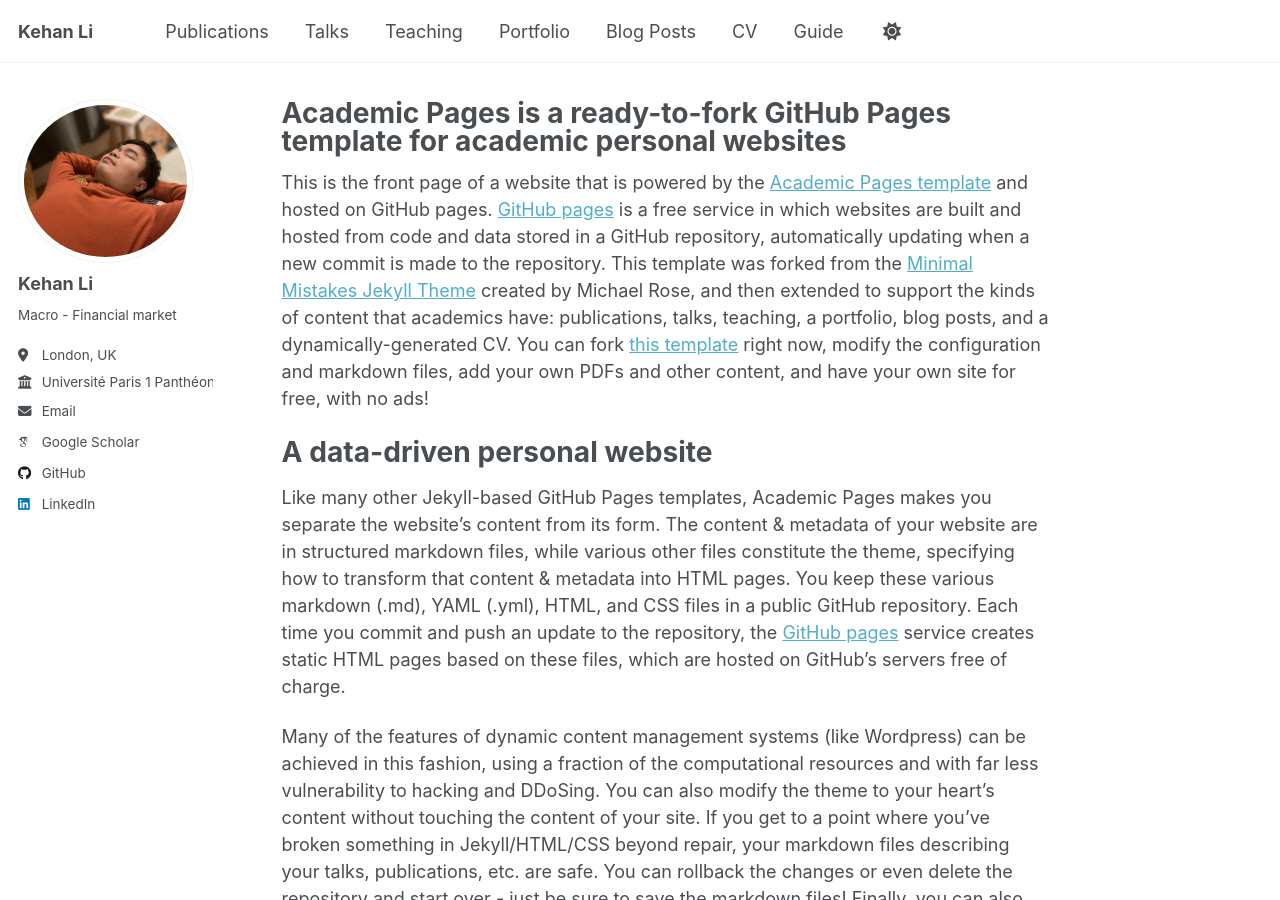
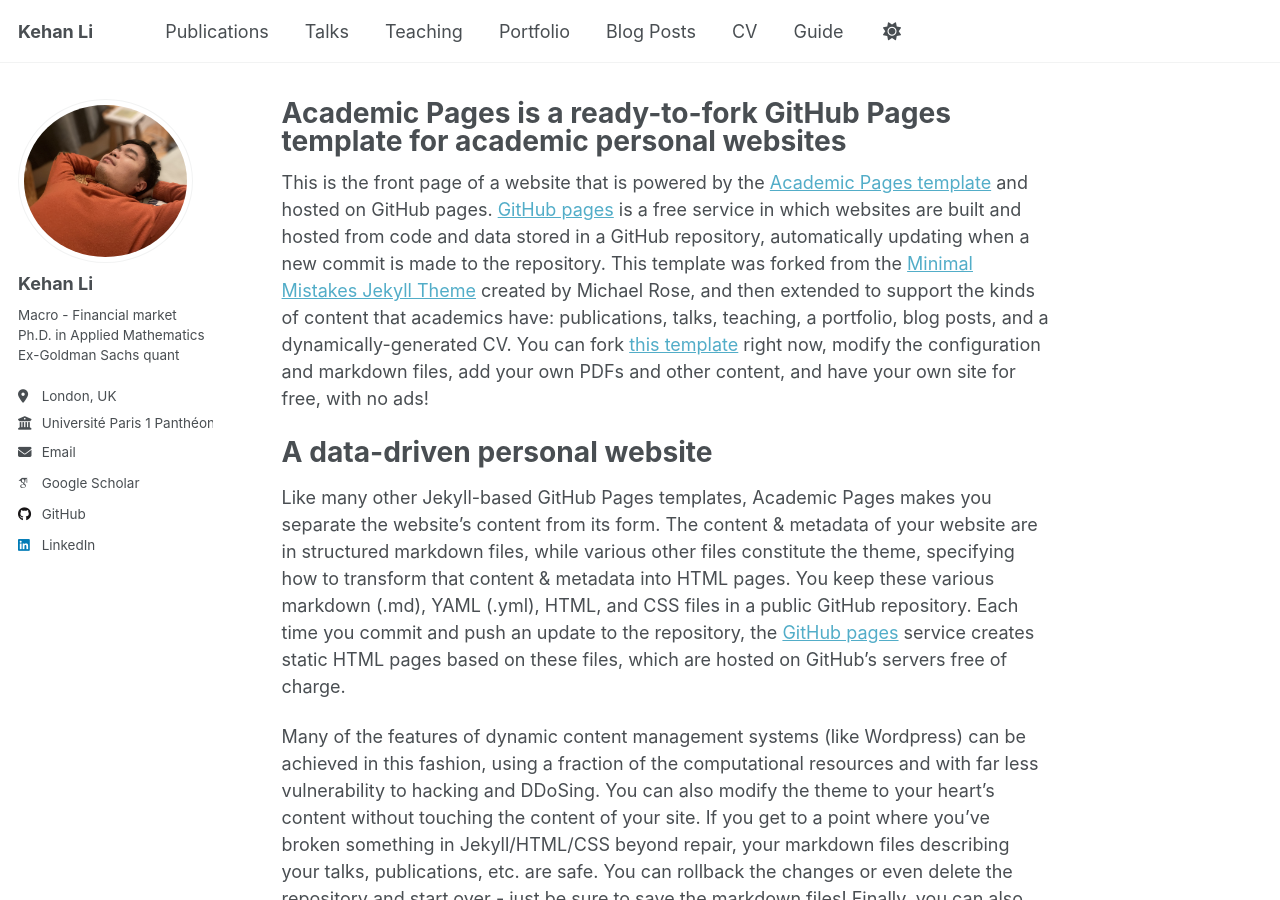
Before and after one commit to KehanLi-1123/KehanLi.github.io, a Jekyll site: the page built from _pages/about.md, in a window 1280 px wide and 900 px high. Built offline with Jekyll 4.4.1, drawn with Linux system fonts in a browser that asks for light colours; some web fonts are replaced.

Commit message:
Update _config.yml

```diff
--- a/_config.yml
+++ b/_config.yml
@@ -25,7 +25,7 @@ author:
   avatar           : "profile.png"
   name             : "Kehan Li"
   pronouns         : # example: "she/her"
-  bio              : "Macro - Financial market"
+  bio              : "Macro - Financial market \n Ph.D. in Applied Mathematics \n Ex-Goldman Sachs quant"
   location         : "London, UK"
   employer         : "Université Paris 1 Panthéon-Sorbonne"
   uri              : # URL
```
